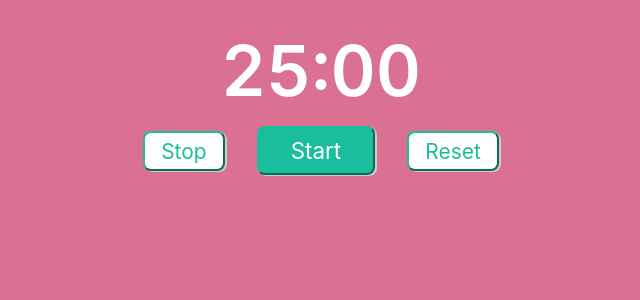
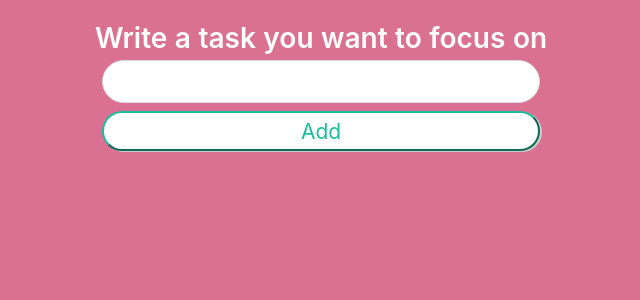
Before and after one commit to TAbrahamyan/react-pomodoro, a React (Create React App) app: page / in a window 1280 px wide. Shown: the top 300 px of the page, without its empty margins (319-959 px from the left). Built offline with nearby package versions, Linux system fonts and the light colour scheme.

Commit message:
Redesign pomodoro

```diff
--- a/src/App.tsx
+++ b/src/App.tsx
@@ -6,7 +6,7 @@ import './scss/_app.scss';
 
 export const App: React.FC = () => {
   return (
-    <div className="app">
+    <div className="pomodoro">
       <Timer />
     </div>
   );
--- a/src/components/PomodoroTimer.tsx
+++ b/src/components/PomodoroTimer.tsx
@@ -1,20 +1,25 @@
 import React from 'react';
 
-import { Modal } from 'antd';
-import { Button, TimerText } from '../styles';
+import { Button, TimerText, StyledText } from '../styles';
 import '../scss/components/_pomodoro_timer.scss';
+
+interface IProps {
+  taskOutput: string[];
+  initialTime: string,
+}
 
 let interval: any;
 
-export const PomodoroTimer: React.FC = () => {
-  const [ firstTimer, setFirstTimer ] = React.useState<string>('25');
+export const PomodoroTimer: React.FC<IProps> = ({
+  taskOutput,
+  initialTime,
+}) => {
   const [ secondTimer, setSecondTimer ] = React.useState<string>('00');
-  const [ showModal, setShowModal ] = React.useState<boolean>(false);
+  const [ countdown, setCountdown ] = React.useState<string>(initialTime);
 
   const startTimer: Function = (): void => {
-    let newFirstTimer: any = firstTimer;
+    let newFirstTimer: any = countdown;
     let newSecondTimer: any = secondTimer;
-    const displayModal: boolean = !showModal;
 
     if (newFirstTimer !== '0') {
       interval = setInterval(() => {
@@ -22,7 +27,7 @@ export const PomodoroTimer: React.FC = () => {
           newFirstTimer = newFirstTimer - 1;
           newSecondTimer = '59';
 
-          setFirstTimer(newFirstTimer);
+          setCountdown(newFirstTimer);
           setSecondTimer(newSecondTimer);
         } else if (newSecondTimer !== '00') {
           newSecondTimer = newSecondTimer - 1;
@@ -31,11 +36,7 @@ export const PomodoroTimer: React.FC = () => {
             newSecondTimer = `0${newSecondTimer}`;
           }
 
-          if (newFirstTimer === +'0' && newSecondTimer === '00') {
-            setShowModal(displayModal);
-          }
-
-          setFirstTimer(newFirstTimer);
+          setCountdown(newFirstTimer);
           setSecondTimer(newSecondTimer);
         }
       }, 50);
@@ -44,30 +45,24 @@ export const PomodoroTimer: React.FC = () => {
     }
   }
 
-  const stopTimer: Function = (): void => clearInterval(interval);
-
   const resetTimer: Function = (): void => {
-    setFirstTimer('25');
+    setCountdown(initialTime);
     setSecondTimer('00');
     clearInterval(interval);
   }
 
-  const hideModalHandler: any = (): void => {
-    setFirstTimer('25');
-    setSecondTimer('00');
-    setShowModal(false);
-  }
+  const stopTimer: Function = (): void => clearInterval(interval);
 
   return (
     <div className="pomodoro__timer">
-      <TimerText>{ firstTimer }:{ secondTimer }</TimerText>
+      <TimerText>{ countdown }:{ secondTimer }</TimerText>
 
       <div className="timer__buttons">
         <Button onClick={stopTimer}>
           Stop
         </Button>
 
-        <Button success="true" large="true" onClick={startTimer}>
+        <Button primary="true" large="true" onClick={startTimer}>
           Start
         </Button>
 
@@ -76,14 +71,13 @@ export const PomodoroTimer: React.FC = () => {
         </Button>
       </div>
 
-      <Modal
-        title="Pomodoro time is over"
-        visible={showModal}
-        onOk={hideModalHandler}
-        onCancel={hideModalHandler}
-      >
-        <TimerText></TimerText>
-      </Modal>
+      <div className="your-task">
+        <StyledText large="true">Your task</StyledText>
+        {
+          taskOutput?.map((task: string, i: number) =>
+            <StyledText key={i}>{ task ?? '' }</StyledText>)
+        }
+      </div>
     </div>
   );
 }
--- /dev/null
+++ b/src/components/Task.tsx
@@ -0,0 +1,76 @@
+import React from 'react';
+
+import { Button, Input, StyledText } from '../styles';
+import '../scss/components/_task.scss';
+
+interface IProps {
+  selectedTime: string[],
+  taskOutput: string[],
+  setTaskOutput: Function,
+  setWriteableTask: Function,
+  setInitialTime: Function,
+}
+
+export const Task: React.FC<IProps> = ({
+  selectedTime,
+  taskOutput,
+  setTaskOutput,
+  setWriteableTask,
+  setInitialTime,
+}) => {
+  const [ taskInput, setTaskInput ] = React.useState<string>('');
+  const [ taskWrited, setTaskWrite ] = React.useState<boolean>(false);
+  const [ inputDisabled, setInputDisabled ] = React.useState<boolean>(false);
+
+  const addTaskHandler: Function = (): void => {
+    if (!taskInput.trim()) {
+      return;
+    }
+
+    setTaskOutput([ ...taskOutput, taskInput ]);
+    setTaskInput('');
+    setTaskWrite(true);
+    setInputDisabled(true);
+  }
+
+  const selectedTimeHandler: Function = ({ target: { textContent: t } }: any): void => {
+    setInitialTime(t);
+    setWriteableTask(true);
+  }
+
+  return (
+    <div className="pomodoro__task">
+      <StyledText large="true">
+        Write a task you want to focus on
+      </StyledText>
+
+      <div>
+        <Input
+          value={taskInput}
+          onChange={({ target: { value: v } }: any) => setTaskInput(v)}
+          onPressEnter={addTaskHandler}
+          disabled={inputDisabled}
+        />
+
+        <Button onClick={addTaskHandler}>
+          Add
+        </Button>
+      </div>
+
+      { taskWrited &&
+        <div>
+          <StyledText style={{ marginTop: '2rem' }}>
+            Choose how many minutes you want to focus
+          </StyledText>
+
+          <div className="select-time">
+            {
+              selectedTime?.map((time: string, i: number) =>
+                <StyledText key={i} large="true" onClick={selectedTimeHandler}>{ time ?? '' }</StyledText>)
+            }
+          </div>
+        </div>
+      }
+    </div>
+  );
+}
--- a/src/pages/Timer.tsx
+++ b/src/pages/Timer.tsx
@@ -1,11 +1,30 @@
 import React from 'react';
 
 import { PomodoroTimer } from '../components/PomodoroTimer';
+import { Task } from '../components/Task';
+
+const selectedTime = [ '5', '10', '15', '20', '25' ];
 
 export const Timer: React.FC = () => {
+  const [ taskOutput, setTaskOutput ] = React.useState<string[]>([]);
+  const [ writeableTask, setWriteableTask ] = React.useState<boolean>(false);
+  const [ initialTime, setInitialTime ] = React.useState<string>('');
+
   return (
-    <div className="pomodoro">
-      <PomodoroTimer />
-    </div>
+    <>
+      { writeableTask
+        ? <PomodoroTimer
+            taskOutput={taskOutput}
+            initialTime={initialTime}
+          />
+        : <Task
+            selectedTime={selectedTime}
+            taskOutput={taskOutput}
+            setTaskOutput={setTaskOutput}
+            setWriteableTask={setWriteableTask}
+            setInitialTime={setInitialTime}
+          />
+      }
+    </>
   );
 }
--- a/src/scss/_app.scss
+++ b/src/scss/_app.scss
@@ -1,7 +1,7 @@
 @import '~antd/dist/antd.css';
 @import 'mixins';
 
-.app {
+.pomodoro {
   background: #DB7192;
   box-shadow: 0px 0px 25px rgba(0, 0, 0, 0.1);
   padding: 1rem;
--- a/src/scss/components/_pomodoro_timer.scss
+++ b/src/scss/components/_pomodoro_timer.scss
@@ -7,4 +7,9 @@
   &__buttons {
     @include flex-content;
   }
+
+  .your-task {
+    @include flex-content;
+    flex-direction: column;
+  }
 }
--- /dev/null
+++ b/src/scss/components/_task.scss
@@ -0,0 +1,26 @@
+@import '../mixins';
+
+.pomodoro__task {
+  @include flex-content;
+  flex-direction: column;
+
+  input {
+    &:active {
+      transform: translateY(6px);;
+    }
+  }
+
+  button {
+    width: 100%;
+    margin: 0.5rem 0;
+    border-radius: 25px;
+  }
+
+  .select-time {
+    @include flex-content;
+
+    article {
+      margin: 2rem 1rem;
+    }
+  }
+}
--- a/src/styles.tsx
+++ b/src/styles.tsx
@@ -1,9 +1,9 @@
 import styled from 'styled-components';
-import { Typography } from 'antd';
+import { Input as AntInput, Typography } from 'antd';
 
 export const Button: any = styled.button`
-background: ${(props: any) => props.success ? '#1ABD9C' : 'white'};
-  color: ${(props: any) => props.success ? 'white' : '#1ABD9C'};
+background: ${(props: any) => props.primary ? '#1ABD9C' : 'white'};
+  color: ${(props: any) => props.primary ? 'white' : '#1ABD9C'};
   border-color: #1ABD9C;
   border-radius: 8px;
   box-shadow: 2px 1px 0 0 #ccc;
@@ -25,7 +25,13 @@ export const StyledText: any = styled(Typography)`
 export const TimerText: any = styled(Typography)`
   font-size: 5em;
   font-weight: 600;
+  color: white;
   margin: 0;
   padding: 0;
-  color: white;
 `;
+
+export const Input: any = styled(AntInput)`
+  font-weight: bold;
+  font-size: 1.5em;
+  border-radius: 25px;
+`;
```
